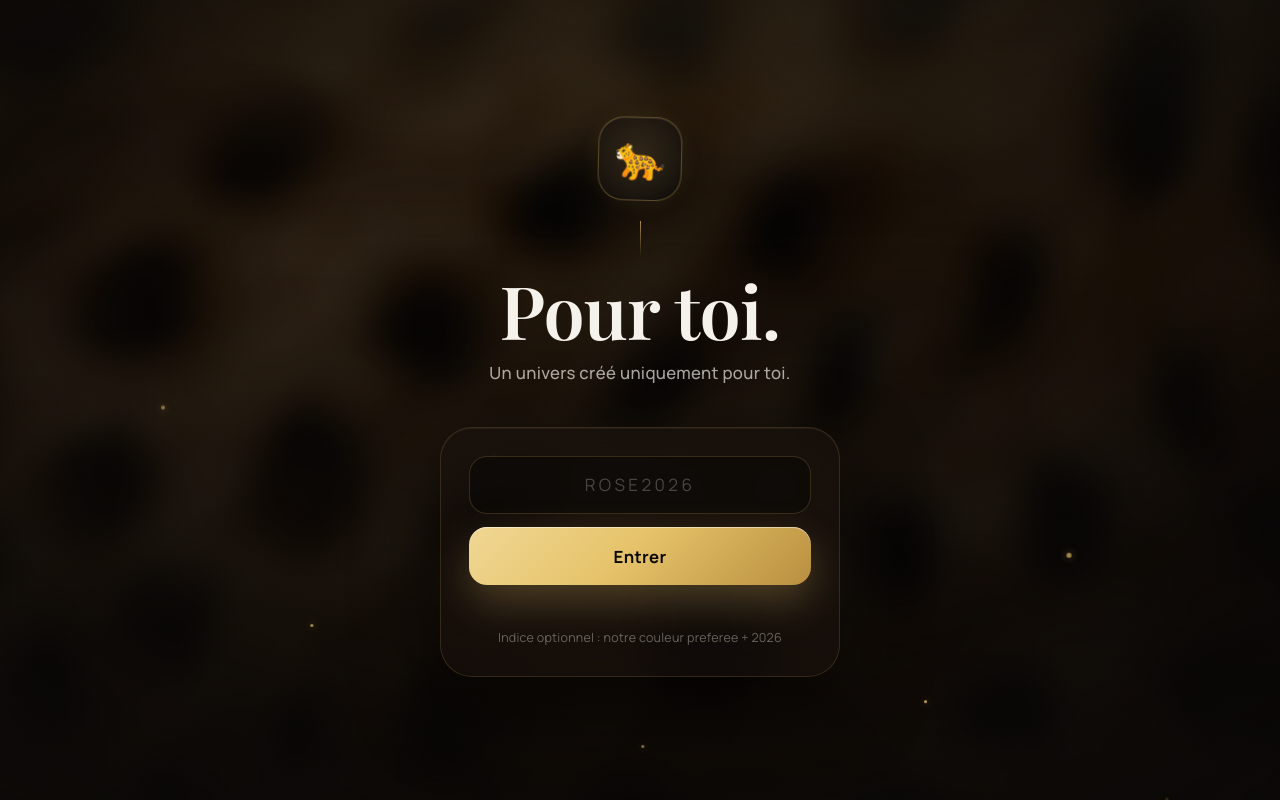
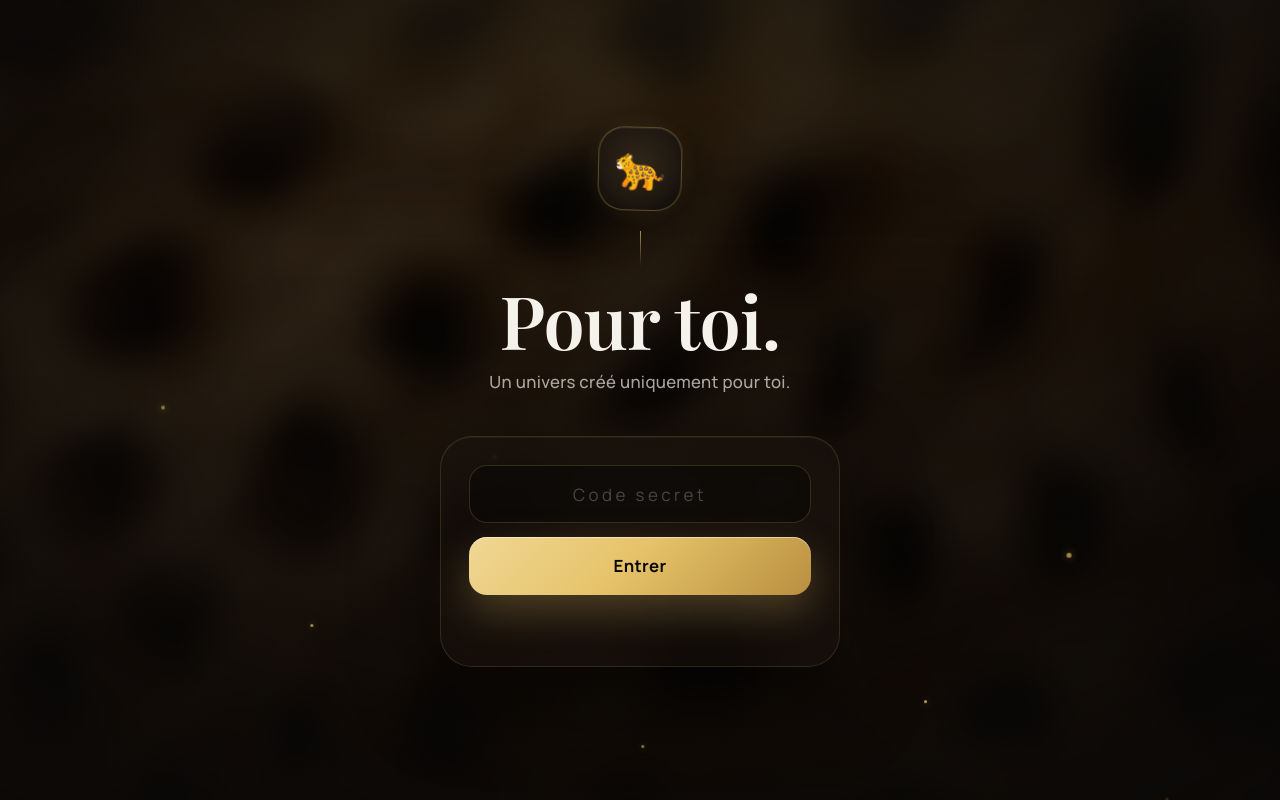
Before and after one commit to mohamedaminebentoumii/yasmine-amine, a React (Vite) app: page /#/ in a window 1280 px wide. Built offline with nearby package versions, Linux system fonts and the light colour scheme; a web font is replaced by a local one.

Commit message:
description de mon changement

```diff
--- a/src/components/AccessGate.tsx
+++ b/src/components/AccessGate.tsx
@@ -130,7 +130,7 @@ export function AccessGate({ children }: AccessGateProps) {
                 setError('');
               }
             }}
-            placeholder="ROSE2026"
+            placeholder="Code secret"
             autoComplete="off"
             className={`gate-input${error ? ' gate-shake' : ''}`}
           />
--- a/src/data/content.ts
+++ b/src/data/content.ts
@@ -36,11 +36,10 @@ export const personalization = {
 };
 
 export const accessConfig = {
-  code: 'ROSE2026',
+  code: 'yasmineamine',
   title: 'Acces prive',
   description:
     'Entre le code pour ouvrir ce petit univers, comme on entrouvre une porte reservee a deux.',
-  hint: 'Indice optionnel : notre couleur preferee + 2026',
   sessionKey: 'romantic-site-access',
 };
 
```
